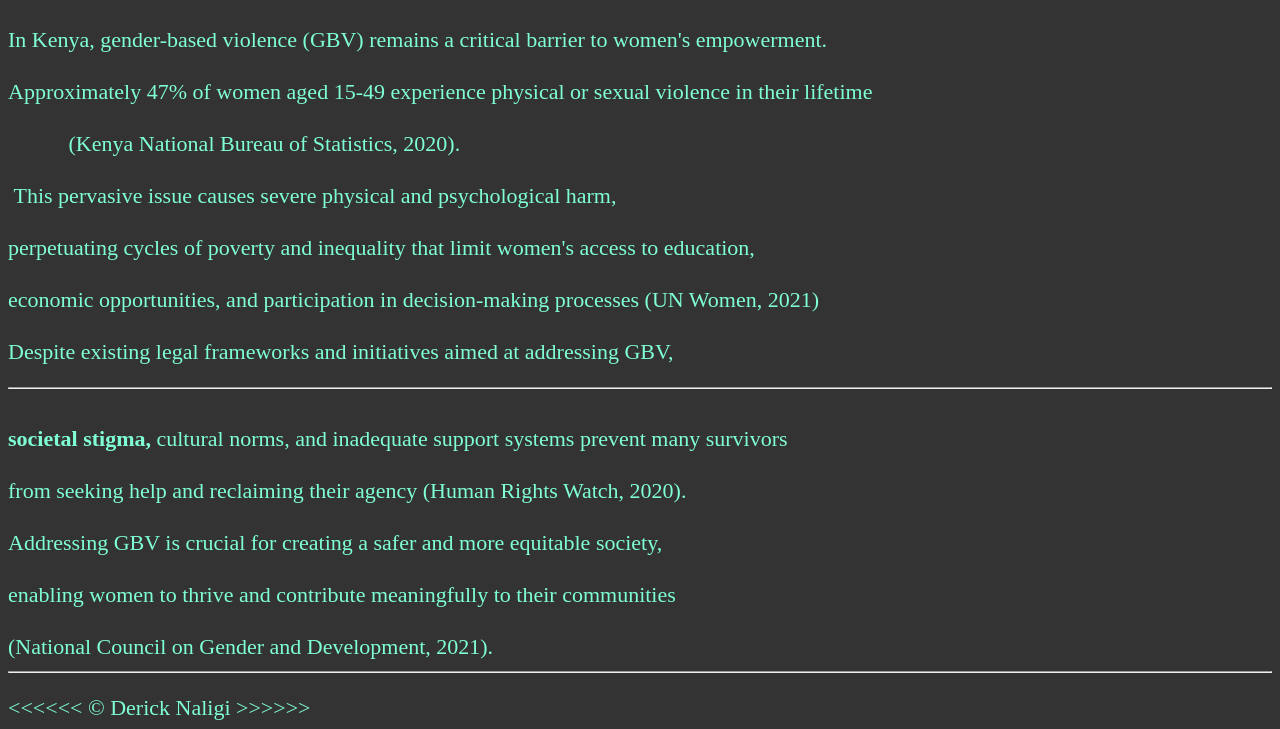
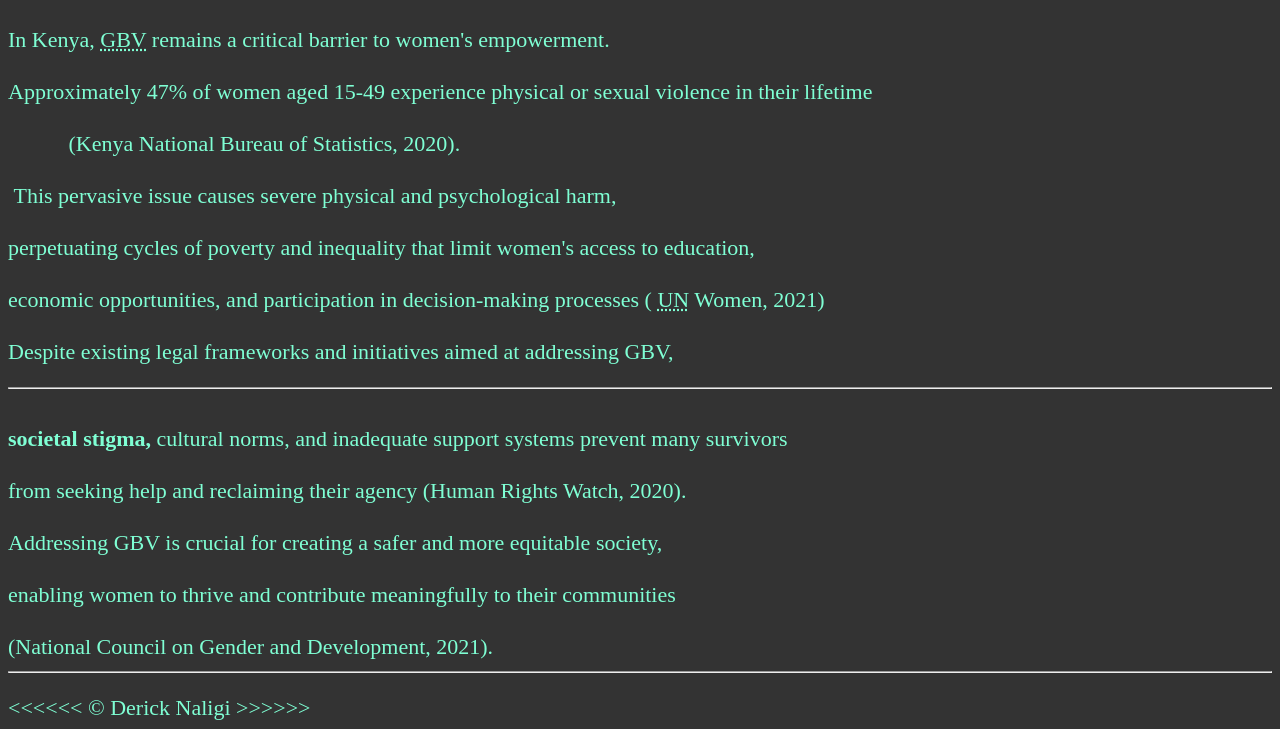
Before and after one commit to dericknaligi/index.html, a plain HTML site: page index.html in a window 1280 px wide. Shown: the part 83-812 px from the top of the page. Drawn offline with Linux system fonts and the light colour scheme.

Commit message:
adding <abbr title=></abbr>

```diff
--- a/index.html
+++ b/index.html
@@ -10,12 +10,12 @@
     </head>
     <body>
         <h1>The Problem Statement</h1>
-        <p>In Kenya, gender-based violence (GBV) remains a critical barrier to women's  empowerment. <br>
+        <p>In Kenya, <abbr title="gender-based violence">GBV</abbr> remains a critical barrier to women's  empowerment. <br>
             <br> Approximately 47% of women aged 15-49 experience physical or sexual violence in their lifetime <br>
         <br>&nbsp;&nbsp;&nbsp;&nbsp;&nbsp;&nbsp;&nbsp;&nbsp;&nbsp;&nbsp;&nbsp;(Kenya National Bureau of Statistics, 2020). <br>
         <br> &nbsp;This pervasive issue causes severe physical and psychological harm,<br>
         <br> perpetuating cycles of poverty and inequality that limit women's access to education,<br>
-        <br> economic opportunities, and participation in decision-making processes (UN Women, 2021) <br>
+        <br> economic opportunities, and participation in decision-making processes ( <abbr title="United Nations">UN</abbr> Women, 2021) <br>
     <br>Despite existing legal frameworks and initiatives aimed at addressing GBV,<br>
     <hr>
     <br> <strong> societal stigma,</strong> cultural norms, and inadequate support systems prevent many survivors <br>
```
